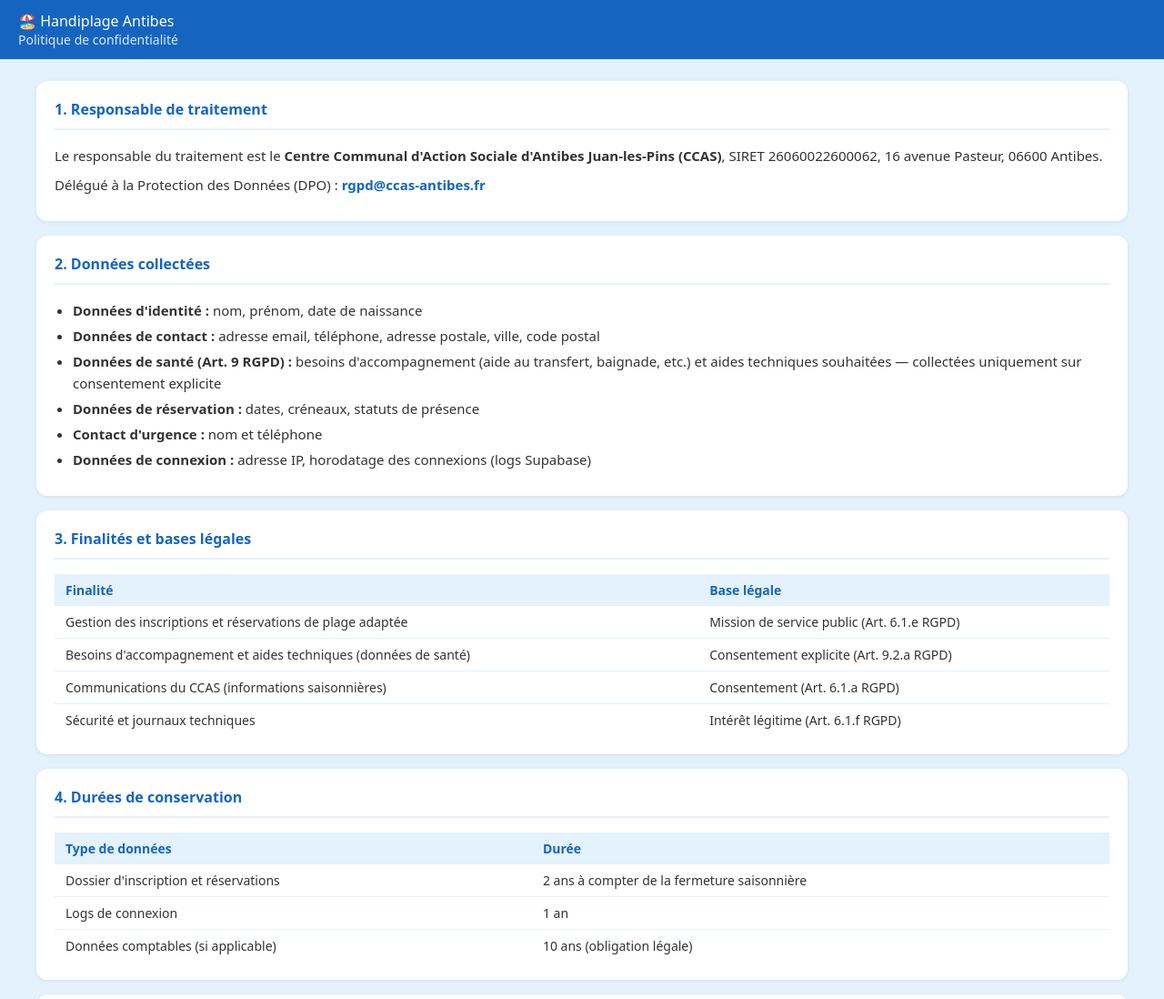
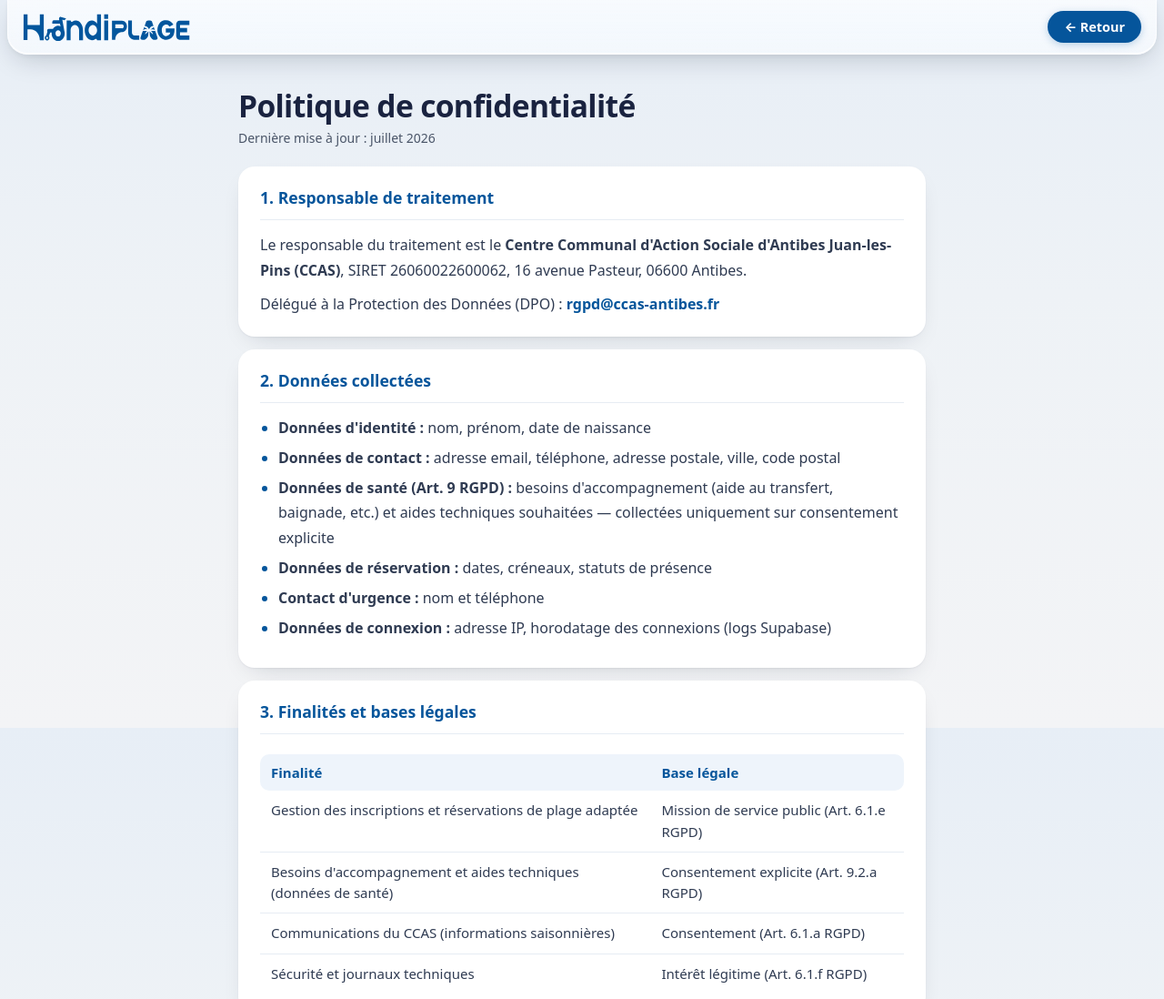
Before and after one commit to alexooosss/handiplage-reservation, a plain HTML site: page politique-confidentialite.html in a window 1280 px wide. Shown: the top 1098 px of the page at 91% size. Drawn offline with Linux system fonts and the light colour scheme.

Commit message:
feat: pages légales au nouveau design, mot de passe du compte démo protégé
- mentions légales et politique de confidentialité : en-tête en verre avec le
  logo bleu et bouton « ← Retour » (page précédente du site, sinon connexion),
  vrai titre h1, sections en h2, cartes arrondies, texte 16 px plus aéré,
  colonne de lecture de 820 px, tableaux défilables sur petit écran, lien
  croisé entre les deux pages, emoji retiré, fond bleu-gris comme l'espace usager
- compte démo : changement de mot de passe masqué et refusé dans « Mon compte »
  (le compte est partagé par le bouton « Essayer en démo » de la connexion)

Co-Authored-By: Claude Opus 5.5 <noreply@anthropic.com>

```diff
--- a/css/public.css
+++ b/css/public.css
@@ -285,16 +285,94 @@ html, body { overflow-x: clip; }
 .site-footer-inner a { color: rgba(255,255,255,.8); text-decoration: none; }
 .site-footer-inner a:hover { color: white; text-decoration: underline; }
 
-/* ── Pages légales ───────────────────────────────────────────────── */
-.legal-p    { font-size: .9375rem; line-height: 1.6; color: #333; margin-bottom: 8px; }
-.legal-link { color: #1565c0; text-decoration: none; font-weight: 600; }
+/* ── Pages légales (mentions légales, confidentialité) ─────────────
+   Même langage visuel que l'espace usager : fond bleu-gris léger,
+   en-tête en verre avec le logo bleu, cartes blanches arrondies. */
+body.legal-page { background: #eef2f6 linear-gradient(180deg, #e7eef6 0%, #eef2f6 40%, #f3f4f6 100%) fixed; }
+
+.legal-header {
+  justify-content: space-between;
+  margin: 0 8px;
+  padding: 12px 16px;
+  border-radius: 0 0 22px 22px;
+  color: #1a2340;
+  background: linear-gradient(180deg, rgba(255,255,255,.72) 0%, rgba(255,255,255,.55) 100%);
+  backdrop-filter: blur(24px) saturate(190%);
+  -webkit-backdrop-filter: blur(24px) saturate(190%);
+  border: 1px solid rgba(255,255,255,.65);
+  border-top: none;
+  box-shadow: inset 0 -1px 0 rgba(255,255,255,.9), 0 10px 30px -8px rgba(10,22,40,.22), 0 2px 6px rgba(10,22,40,.05);
+}
+@supports not ((backdrop-filter: blur(1px)) or (-webkit-backdrop-filter: blur(1px))) {
+  .legal-header { background: rgba(255,255,255,.97); }
+}
+@media (prefers-reduced-transparency: reduce) {
+  .legal-header { background: #ffffff; backdrop-filter: none; -webkit-backdrop-filter: none; }
+}
+.legal-header-logo { display: block; }
+.legal-header-logo img { display: block; height: 26px; width: auto; }
+@media (min-width: 640px) { .legal-header-logo img { height: 30px; } }
+.legal-back {
+  display: inline-flex; align-items: center; gap: 6px;
+  padding: 8px 18px; border-radius: 50px;
+  background: #05559b; color: #ffffff;
+  font-size: .9rem; font-weight: 700; text-decoration: none; white-space: nowrap;
+  box-shadow: 0 2px 8px rgba(5,85,155,.25);
+  transition: background .15s;
+}
+.legal-back:hover { background: #03437a; }
+.legal-back:focus-visible { outline: 3px solid #ee751d; outline-offset: 2px; }
+
+/* Colonne de lecture confortable, à toutes les largeurs */
+.pub-container.legal-main { max-width: 820px; margin: 0 auto; padding: 28px 16px 40px; }
+@media (min-width: 640px) { .pub-container.legal-main { padding: 36px 32px 48px; } }
+
+.legal-title { font-size: 1.75rem; font-weight: 800; letter-spacing: -.02em; line-height: 1.2; color: #1a2340; }
+@media (min-width: 720px) { .legal-title { font-size: 2.1rem; } }
+.legal-updated { margin: 6px 0 22px; font-size: .875rem; color: #4a5568; }
+.legal-title + .pub-card { margin-top: 22px; }
+
+.legal-page .pub-card {
+  border-radius: 18px;
+  padding: 22px 24px;
+  margin-bottom: 14px;
+  box-shadow: 0 1px 2px rgba(10,22,40,.05), 0 10px 28px -14px rgba(10,22,40,.22);
+}
+.legal-page .pub-card-title {
+  font-size: 1.1rem;
+  font-weight: 800;
+  color: #05559b;
+  margin-bottom: 14px;
+  padding-bottom: 12px;
+  border-bottom: 1px solid #e6ecf3;
+}
+
+.legal-p    { font-size: 1rem; line-height: 1.7; color: #2f3b52; margin-bottom: 10px; }
+.legal-p:last-child { margin-bottom: 0; }
+.legal-link { color: #05559b; text-decoration: none; font-weight: 600; }
 .legal-link:hover { text-decoration: underline; }
 .legal-list { padding-left: 20px; margin: 8px 0; }
-.legal-list li { font-size: .9375rem; line-height: 1.6; color: #333; margin-bottom: 4px; }
-.legal-table { width: 100%; border-collapse: collapse; font-size: .875rem; margin-top: 8px; }
-.legal-table th { background: #e3f2fd; color: #1565c0; font-weight: 700; padding: 8px 12px; text-align: left; }
-.legal-table td { padding: 8px 12px; border-bottom: 1px solid #e3f2fd; color: #333; vertical-align: top; }
+.legal-list li { font-size: 1rem; line-height: 1.7; color: #2f3b52; margin-bottom: 6px; }
+.legal-list li::marker { color: #05559b; }
+/* Tableaux : défilent horizontalement dans leur carte sur petit écran au lieu de déborder */
+.legal-table-wrap { overflow-x: auto; margin-top: 8px; }
+.legal-table { width: 100%; border-collapse: collapse; font-size: .9375rem; margin-top: 8px; }
+.legal-table th { background: #eef4fb; color: #05559b; font-weight: 700; padding: 10px 12px; text-align: left; }
+.legal-table th:first-child { border-radius: 10px 0 0 10px; }
+.legal-table th:last-child  { border-radius: 0 10px 10px 0; }
+.legal-table td { padding: 10px 12px; border-bottom: 1px solid #e6ecf3; color: #2f3b52; vertical-align: top; line-height: 1.55; }
 .legal-table tr:last-child td { border-bottom: none; }
+
+/* Lien vers l'autre page légale, en bas */
+.legal-crosslink-wrap { text-align: center; margin: 26px 0 4px; }
+.legal-crosslink {
+  display: inline-flex; align-items: center; gap: 6px;
+  padding: 10px 20px; border-radius: 50px;
+  border: 1.5px solid #05559b; color: #05559b; background: rgba(255,255,255,.6);
+  font-weight: 700; font-size: .9375rem; text-decoration: none;
+  transition: background .15s, color .15s;
+}
+.legal-crosslink:hover { background: #05559b; color: #ffffff; }
 
 /* iPhone / tablette : un champ dont le texte fait moins de 16 px déclenche un zoom
    automatique au toucher. On force 16 px minimum sur les écrans tactiles
--- a/politique-confidentialite.html
+++ b/politique-confidentialite.html
@@ -9,25 +9,26 @@
   <link rel="apple-touch-icon" href="icons/apple-touch-icon.png">
   <link rel="stylesheet" href="css/public.css">
 </head>
-<body>
+<body class="legal-page">
 
-<header class="pub-header">
-  <div>
-    <div class="pub-header-title">🏖️ Handiplage Antibes</div>
-    <div class="pub-header-sub">Politique de confidentialité</div>
-  </div>
+<header class="pub-header legal-header">
+  <a href="login.html" class="legal-header-logo"><img src="logo-handiplage-mot-bleu.svg" alt="Handiplage — accueil"></a>
+  <a href="login.html" class="legal-back" id="legal-back">← Retour</a>
 </header>
 
-<main class="pub-container" style="padding-top:24px">
+<main class="pub-container legal-main">
+
+  <h1 class="legal-title">Politique de confidentialité</h1>
+  <p class="legal-updated">Dernière mise à jour : juillet 2026</p>
 
   <div class="pub-card">
-    <div class="pub-card-title">1. Responsable de traitement</div>
+    <h2 class="pub-card-title">1. Responsable de traitement</h2>
     <p class="legal-p">Le responsable du traitement est le <strong>Centre Communal d'Action Sociale d'Antibes Juan-les-Pins (CCAS)</strong>, SIRET 26060022600062, 16 avenue Pasteur, 06600 Antibes.</p>
     <p class="legal-p">Délégué à la Protection des Données (DPO) : <a href="mailto:rgpd@ccas-antibes.fr" class="legal-link">rgpd@ccas-antibes.fr</a></p>
   </div>
 
   <div class="pub-card">
-    <div class="pub-card-title">2. Données collectées</div>
+    <h2 class="pub-card-title">2. Données collectées</h2>
     <ul class="legal-list">
       <li><strong>Données d'identité :</strong> nom, prénom, date de naissance</li>
       <li><strong>Données de contact :</strong> adresse email, téléphone, adresse postale, ville, code postal</li>
@@ -39,8 +40,8 @@
   </div>
 
   <div class="pub-card">
-    <div class="pub-card-title">3. Finalités et bases légales</div>
-    <table class="legal-table">
+    <h2 class="pub-card-title">3. Finalités et bases légales</h2>
+    <div class="legal-table-wrap"><table class="legal-table">
       <thead><tr><th>Finalité</th><th>Base légale</th></tr></thead>
       <tbody>
         <tr><td>Gestion des inscriptions et réservations de plage adaptée</td><td>Mission de service public (Art. 6.1.e RGPD)</td></tr>
@@ -48,23 +49,23 @@
         <tr><td>Communications du CCAS (informations saisonnières)</td><td>Consentement (Art. 6.1.a RGPD)</td></tr>
         <tr><td>Sécurité et journaux techniques</td><td>Intérêt légitime (Art. 6.1.f RGPD)</td></tr>
       </tbody>
-    </table>
+    </table></div>
   </div>
 
   <div class="pub-card">
-    <div class="pub-card-title">4. Durées de conservation</div>
-    <table class="legal-table">
+    <h2 class="pub-card-title">4. Durées de conservation</h2>
+    <div class="legal-table-wrap"><table class="legal-table">
       <thead><tr><th>Type de données</th><th>Durée</th></tr></thead>
       <tbody>
         <tr><td>Dossier d'inscription et réservations</td><td>2 ans à compter de la fermeture saisonnière</td></tr>
         <tr><td>Logs de connexion</td><td>1 an</td></tr>
         <tr><td>Données comptables (si applicable)</td><td>10 ans (obligation légale)</td></tr>
       </tbody>
-    </table>
+    </table></div>
   </div>
 
   <div class="pub-card">
-    <div class="pub-card-title">5. Destinataires</div>
+    <h2 class="pub-card-title">5. Destinataires</h2>
     <p class="legal-p">Les données sont accessibles uniquement au personnel du service Autonomie et Adaptation du Cadre de Vie du CCAS d'Antibes habilité à gérer le service Handiplage.</p>
     <p class="legal-p" style="margin-top:8px"><strong>Sous-traitants techniques :</strong></p>
     <ul class="legal-list">
@@ -75,12 +76,12 @@
   </div>
 
   <div class="pub-card">
-    <div class="pub-card-title">6. Transferts hors Union Européenne</div>
+    <h2 class="pub-card-title">6. Transferts hors Union Européenne</h2>
     <p class="legal-p">Les pages statiques du site sont hébergées par GitHub (Microsoft, USA), couvert par le Data Privacy Framework UE–USA. Les données personnelles (base de données) sont hébergées en France (AWS Paris) et ne quittent pas l'Union Européenne.</p>
   </div>
 
   <div class="pub-card">
-    <div class="pub-card-title">7. Vos droits</div>
+    <h2 class="pub-card-title">7. Vos droits</h2>
     <p class="legal-p">Conformément au RGPD, vous disposez des droits suivants :</p>
     <ul class="legal-list">
       <li><strong>Droit d'accès :</strong> obtenir une copie de vos données</li>
@@ -96,16 +97,16 @@
   </div>
 
   <div class="pub-card">
-    <div class="pub-card-title">8. Cookies et traceurs</div>
+    <h2 class="pub-card-title">8. Cookies et traceurs</h2>
     <p class="legal-p">Ce site utilise uniquement des données de session stockées localement dans votre navigateur (localStorage) pour maintenir votre connexion. Aucun cookie de tracking ou de publicité n'est utilisé. Aucun consentement n'est requis.</p>
   </div>
 
   <div class="pub-card">
-    <div class="pub-card-title">9. Sécurité</div>
+    <h2 class="pub-card-title">9. Sécurité</h2>
     <p class="legal-p">Le site est accessible exclusivement en HTTPS (chiffrement TLS). Les mots de passe sont hachés par Supabase Auth (bcrypt). Les accès sont restreints par rôles (usager / staff). Des journaux de connexion sont conservés à des fins de sécurité.</p>
   </div>
 
-  <p style="text-align:center;margin:16px 0 8px;font-size:.875rem;color:#666">Dernière mise à jour : juillet 2026</p>
+  <p class="legal-crosslink-wrap"><a href="mentions-legales.html" class="legal-crosslink">Mentions légales →</a></p>
 
 </main>
 
@@ -117,5 +118,14 @@
   </div>
 </footer>
 
-</body>
+<script>
+  // « Retour » : revient à la page précédente du site si on en vient, sinon à la connexion
+  document.getElementById('legal-back').addEventListener('click', function (e) {
+    try {
+      if (document.referrer && new URL(document.referrer).origin === location.origin && history.length > 1) {
+        e.preventDefault(); history.back();
+      }
+    } catch (err) {}
+  });
+</script></body>
 </html>
```
Also changed, not shown: js/usager-compte.js (+21 -10 lines), mentions-legales.html (+22 -13 lines).
